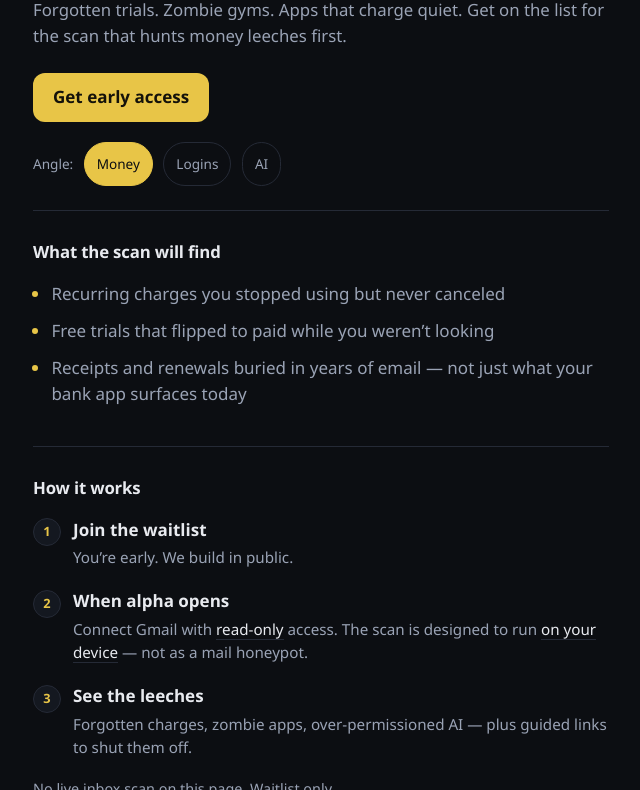
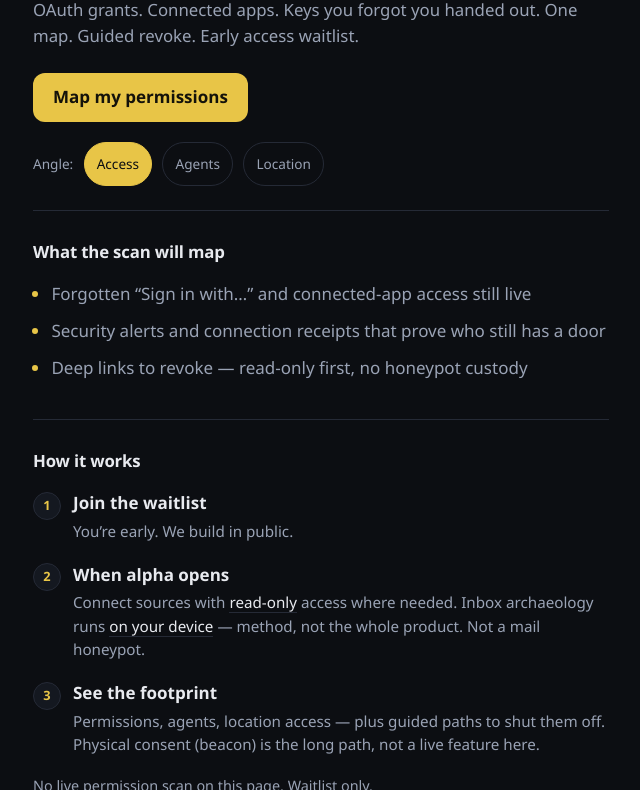
Before and after one commit to kulpio/Umbra, a plain HTML site: page index.html in a window 1280 px wide. Shown: the part 226-1016 px from the top of the page, without its empty margins (319-959 px from the left). Drawn offline with Linux system fonts and the light colour scheme.

Commit message:
reposition: permissions, agents, location (not subscriptions)
Dylan lock: default access map; AI agent control; location/geofence angle.
Legacy money/oauth/ai query params map to new keys. Waitlist prefs updated.

```diff
--- a/index.html
+++ b/index.html
@@ -3,8 +3,8 @@
 <head>
   <meta charset="utf-8" />
   <meta name="viewport" content="width=device-width, initial-scale=1" />
-  <title>Umbra — Find what’s still leeching you</title>
-  <meta name="description" content="Early access waitlist. Hunt zombie subscriptions, forgotten app logins, and over-permissioned AI. No inbox scan yet." />
+  <title>Umbra — See every permission still open</title>
+  <meta name="description" content="Early access waitlist. One place for OAuth access, AI agent control, and location permissions. No live scan yet. Codename Umbra." />
   <meta name="theme-color" content="#0c0e12" />
   <meta http-equiv="Content-Security-Policy" content="default-src 'self'; base-uri 'self'; form-action 'self' https://formsubmit.co; img-src 'self' data:; script-src 'self'; style-src 'self'; connect-src 'self' https://formsubmit.co" />
   <link rel="stylesheet" href="css/styles.css" />
@@ -22,28 +22,28 @@
 
   <main>
     <section class="hero wrap">
-      <p class="eyebrow">Leech-hunt · early access</p>
-      <h1 id="hero-headline">Find every subscription still draining you — even the ones you forgot.</h1>
+      <p class="eyebrow">Permission control · early access</p>
+      <h1 id="hero-headline">See every permission still open on your digital life.</h1>
       <p id="hero-subhead" class="subhead">
-        Forgotten trials. Zombie gyms. Apps that charge quiet. Get on the list for the scan that hunts money leeches first.
+        OAuth grants. Connected apps. Keys you forgot you handed out. One map. Guided revoke. Early access waitlist.
       </p>
       <p class="hero-actions">
-        <a class="btn btn-primary" href="#waitlist" id="hero-cta">Get early access</a>
+        <a class="btn btn-primary" href="#waitlist" id="hero-cta">Map my permissions</a>
       </p>
       <nav class="angle-nav" aria-label="Pitch angles">
         <span class="angle-label">Angle:</span>
-        <a href="?v=money" data-v="money" class="angle-link is-active">Money</a>
-        <a href="?v=oauth" data-v="oauth" class="angle-link">Logins</a>
-        <a href="?v=ai" data-v="ai" class="angle-link">AI</a>
+        <a href="?v=access" data-v="access" class="angle-link is-active">Access</a>
+        <a href="?v=agents" data-v="agents" class="angle-link">Agents</a>
+        <a href="?v=location" data-v="location" class="angle-link">Location</a>
       </nav>
     </section>
 
     <section class="section wrap" aria-labelledby="find-heading">
-      <h2 id="find-heading">What the scan will find</h2>
+      <h2 id="find-heading">What the scan will map</h2>
       <ul id="hero-bullets" class="bullets">
-        <li>Recurring charges you stopped using but never canceled</li>
-        <li>Free trials that flipped to paid while you weren’t looking</li>
-        <li>Receipts and renewals buried in years of email — not just what your bank app surfaces today</li>
+        <li>Forgotten “Sign in with…” and connected-app access still live</li>
+        <li>Security alerts and connection receipts that prove who still has a door</li>
+        <li>Deep links to revoke — read-only first, no honeypot custody</li>
       </ul>
     </section>
 
@@ -56,32 +56,31 @@
         </li>
         <li>
           <strong>When alpha opens</strong>
-          <span>Connect Gmail with <em>read-only</em> access. The scan is designed to run <em>on your device</em> — not as a mail honeypot.</span>
+          <span>Connect sources with <em>read-only</em> access where needed. Inbox archaeology runs <em>on your device</em> — method, not the whole product. Not a mail honeypot.</span>
         </li>
         <li>
-          <strong>See the leeches</strong>
-          <span>Forgotten charges, zombie apps, over-permissioned AI — plus guided links to shut them off.</span>
+          <strong>See the footprint</strong>
+          <span>Permissions, agents, location access — plus guided paths to shut them off. Physical consent (beacon) is the long path, not a live feature here.</span>
         </li>
       </ol>
-      <p class="note">No live inbox scan on this page. Waitlist only.</p>
+      <p class="note">No live permission scan on this page. Waitlist only.</p>
     </section>
 
     <section class="section wrap proof" aria-labelledby="proof-heading">
       <h2 id="proof-heading" class="visually-hidden">Who it’s for</h2>
       <p class="proof-line">
-        Built for people drowning in subscriptions, forgotten OAuth, and AI apps that took more access than they needed.
+        Built for people who want a real map of access: connected apps, AI agents, and who can still see where they are.
       </p>
     </section>
 
     <section class="section wrap waitlist-section" id="waitlist" aria-labelledby="waitlist-heading">
       <h2 id="waitlist-heading">Join the waitlist</h2>
       <p class="form-micro" id="form-micro">
-        Early access waitlist only. No inbox scan yet — we’ll email when alpha opens.
+        Early access waitlist only. No scan yet — we’ll email when alpha opens.
         No spam. Unsubscribe anytime.
       </p>
 
       <form id="waitlist-form" class="waitlist-form" novalidate>
-        <!-- FormSubmit fields also set in JS JSON body -->
         <input type="hidden" name="_subject" value="Umbra waitlist" />
         <input type="hidden" name="_template" value="table" />
         <input type="hidden" name="_captcha" value="false" />
@@ -101,24 +100,25 @@
         </label>
 
         <fieldset class="field fieldset">
-          <legend>I’m most annoyed by <span class="opt">(optional)</span></legend>
-          <label class="radio"><input type="radio" name="preference" value="money" /> Money / subs</label>
-          <label class="radio"><input type="radio" name="preference" value="logins" /> Logins / OAuth</label>
-          <label class="radio"><input type="radio" name="preference" value="ai" /> AI permissions</label>
+          <legend>I care most about <span class="opt">(optional)</span></legend>
+          <label class="radio"><input type="radio" name="preference" value="access" /> Map my permissions</label>
+          <label class="radio"><input type="radio" name="preference" value="agents" /> AI agent access</label>
+          <label class="radio"><input type="radio" name="preference" value="location" /> Location access</label>
+          <label class="radio"><input type="radio" name="preference" value="all" /> All of it</label>
           <label class="radio"><input type="radio" name="preference" value="" checked /> Skip</label>
         </fieldset>
 
-        <input type="hidden" name="angle" id="angle-field" value="money" />
+        <input type="hidden" name="angle" id="angle-field" value="access" />
         <input type="hidden" name="source" id="source-field" value="direct" />
 
         <button type="submit" class="btn btn-primary btn-block" id="submit-btn">
-          Get early access
+          Map my permissions
         </button>
       </form>
 
       <div id="form-success" class="form-status success" hidden>
         <h3>You’re on the list.</h3>
-        <p>We’ll email when early access opens. No inbox scan ran — that comes later, on your device.</p>
+        <p>We’ll email when early access opens. No scan ran — that comes later, on your device where it can.</p>
       </div>
       <div id="form-error" class="form-status error" hidden role="alert">
         <p id="form-error-text">Something went wrong. Try again, or email d.demnard@gmail.com.</p>
--- a/js/app.js
+++ b/js/app.js
@@ -1,42 +1,50 @@
 (function () {
   "use strict";
 
+  // Positioning lock 2026-07-19: permissions / agents / location.
+  // Legacy ?v=money|oauth|ai redirect to new keys (undocumented).
+  var LEGACY = {
+    money: "access",
+    oauth: "access",
+    ai: "agents",
+  };
+
   var ANGLES = {
-    money: {
-      headline:
-        "Find every subscription still draining you — even the ones you forgot.",
+    access: {
+      headline: "See every permission still open on your digital life.",
       subhead:
-        "Forgotten trials. Zombie gyms. Apps that charge quiet. Get on the list for the scan that hunts money leeches first.",
-      cta: "Get early access",
+        "OAuth grants. Connected apps. Keys you forgot you handed out. One map. Guided revoke. Early access waitlist.",
+      cta: "Map my permissions",
       bullets: [
-        "Recurring charges you stopped using but never canceled",
-        "Free trials that flipped to paid while you weren’t looking",
-        "Receipts and renewals buried in years of email — not just what your bank app surfaces today",
+        "Forgotten “Sign in with…” and connected-app access still live",
+        "Security alerts and connection receipts that prove who still has a door",
+        "Deep links to revoke — read-only first, no honeypot custody",
       ],
+      title: "Permission map",
     },
-    oauth: {
-      headline:
-        "See every app still logged into your life. Kill the ones you don’t remember.",
+    agents: {
+      headline: "Your AI agents have more access than you think. Here’s the kill switch.",
       subhead:
-        "“Sign in with Google” from 2019 still has a key. Map the access leeches before something else does.",
-      cta: "Join the waitlist",
+        "Plugins, automations, assistants that read mail and files. Grant scoped. Revoke fast. Audit what they touched. Waitlist.",
+      cta: "Control agent access",
       bullets: [
-        "Old OAuth grants and “connected apps” you forgot existed",
-        "Security alerts and “new sign-in” mail that prove who still has a door",
-        "Guided revoke paths — read-only first, no honeypot custody",
+        "AI tools and automations still tied to your accounts",
+        "Broad scopes clicked in a hurry and never reviewed",
+        "A registry for agent access: grant, revoke, safe abort, audit trail",
       ],
+      title: "AI agent control",
     },
-    ai: {
-      headline:
-        "Your AI assistants have more access than you think. Here’s the list.",
+    location: {
+      headline: "Who can still see where you are?",
       subhead:
-        "Agents, plugins, and “helpful” tools that read mail, files, and calendars. See the permission blast radius — early access waitlist.",
-      cta: "Show me the waitlist",
+        "Location access, geofences, ambient sensing creep. Map geo permissions you forgot. Path toward physical consent later. No hardware on this page.",
+      cta: "Check location access",
       bullets: [
-        "AI tools and automations tied to your accounts",
-        "Broad scopes granted in a hurry and never reviewed",
-        "A single place to inventory agent access before you grant the next one",
+        "Apps and services that still have location or geofence rights",
+        "Ambient and device sensing you never meant to leave on",
+        "Direction: portable consent in physical space (beacon) without claiming it ships today",
       ],
+      title: "Location permissions",
     },
   };
 
@@ -51,10 +59,6 @@
     return false;
   }
 
-  /**
-   * No third-party trackers ship by default.
-   * Guard: if anything later injects non-essential scripts, skip when GPC is on.
-   */
   function respectGpc() {
     if (!gpcActive()) return;
     document.documentElement.setAttribute("data-gpc", "1");
@@ -63,13 +67,14 @@
 
   function getVariant() {
     var params = new URLSearchParams(window.location.search);
-    var v = (params.get("v") || "money").toLowerCase();
-    if (!ANGLES[v]) v = "money";
+    var v = (params.get("v") || "access").toLowerCase();
+    if (LEGACY[v]) v = LEGACY[v];
+    if (!ANGLES[v]) v = "access";
     return v;
   }
 
   function applyAngle(key) {
-    var a = ANGLES[key] || ANGLES.money;
+    var a = ANGLES[key] || ANGLES.access;
     var h = qs("#hero-headline");
     var s = qs("#hero-subhead");
     var cta = qs("#hero-cta");
@@ -99,13 +104,7 @@
     });
 
     try {
-      document.title =
-        "Umbra — " +
-        (key === "money"
-          ? "Zombie subscriptions"
-          : key === "oauth"
-            ? "Forgotten logins"
-            : "AI permissions");
+      document.title = "Umbra — " + (a.title || "Permissions");
     } catch (e) {}
   }
 
@@ -157,7 +156,6 @@
         return;
       }
 
-      // Honeypot (FormSubmit _honey + legacy _gotcha)
       var hp =
         form.querySelector('[name="_honey"]') ||
         form.querySelector('[name="_gotcha"]');
@@ -169,7 +167,7 @@
 
       var pref = form.querySelector('input[name="preference"]:checked');
       var angle =
-        (qs("#angle-field") && qs("#angle-field").value) || "money";
+        (qs("#angle-field") && qs("#angle-field").value) || "access";
       var source = (sourceField && sourceField.value) || "direct";
       var gpc = gpcActive();
 
@@ -186,7 +184,6 @@
         _replyto: email,
       };
 
-      // Local mock when no endpoint configured
       if (!action) {
         console.log("[Umbra waitlist mock]", payload);
         show(configHint, true);
@@ -200,7 +197,6 @@
         submitBtn.textContent = "Sending…";
       }
 
-      // FormSubmit AJAX expects JSON body + Accept application/json
       fetch(action, {
         method: "POST",
         headers: {
@@ -223,8 +219,6 @@
         .then(function (result) {
           var res = result.res;
           var data = result.data;
-          // FormSubmit AJAX: success only when HTTP ok AND success is true/"true".
-          // Never treat arbitrary `message` as success (e.g. activation, errors).
           var okBody =
             data &&
             (data.success === true || data.success === "true");
@@ -236,7 +230,6 @@
           var detail =
             (data && (data.message || data.error)) ||
             (!res.ok ? "HTTP " + res.status : "Unexpected response");
-          // Activation pending: honest, not a fake waitlist success
           if (
             data &&
             typeof data.message === "string" &&
```
Also changed, not shown: privacy.html (+5 -4 lines), terms.html (+4 -3 lines), README.md.
